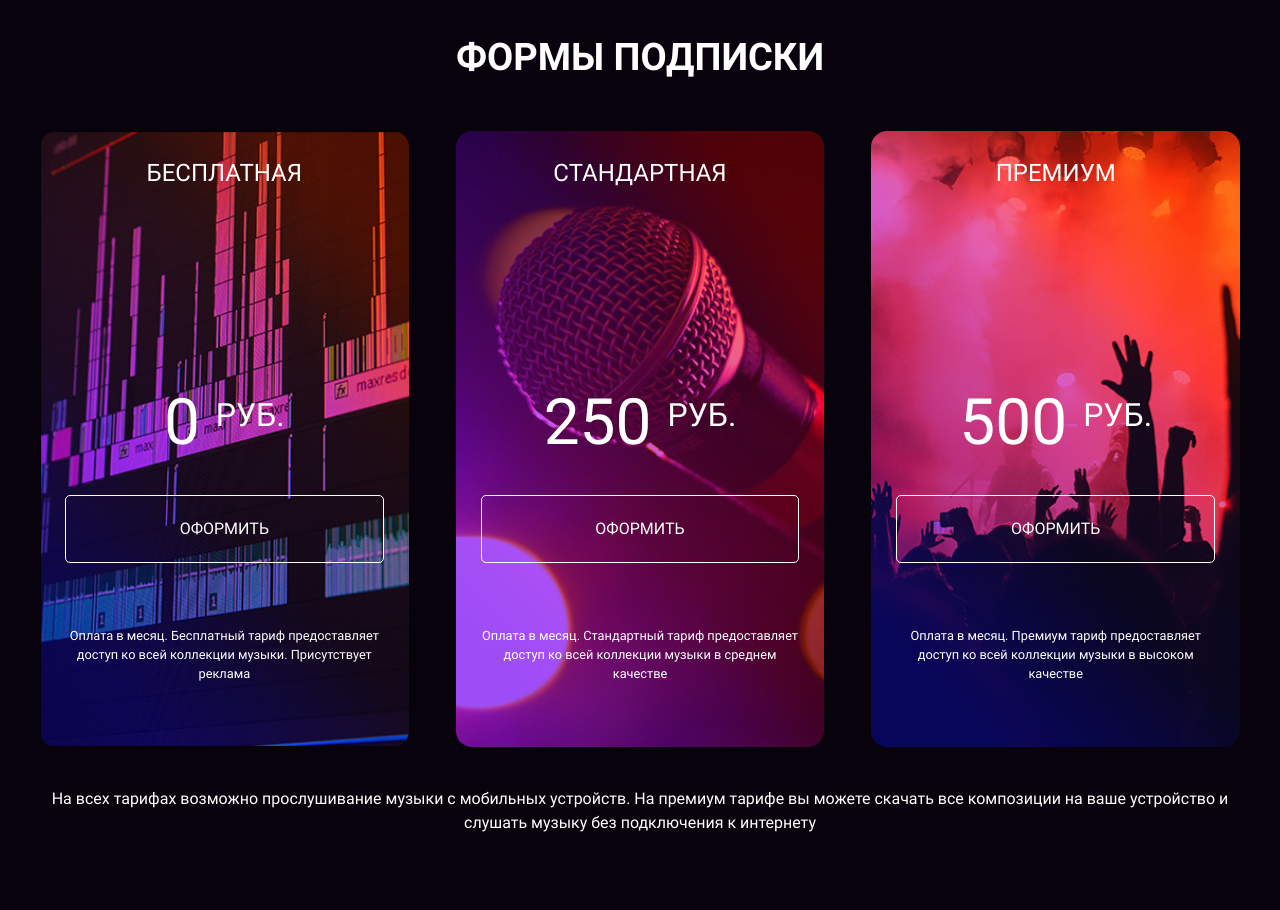
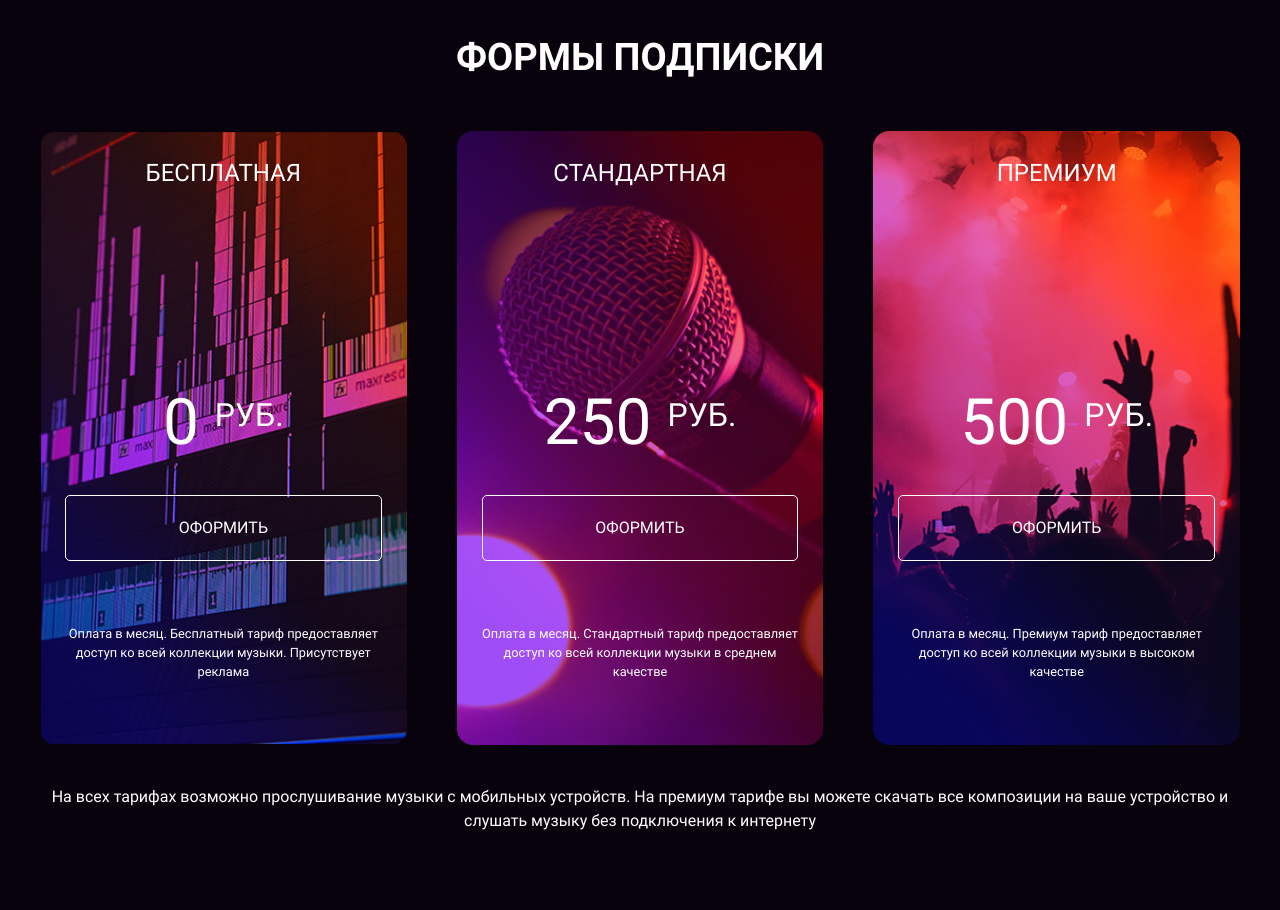
Before and after one commit to a-gunderin/layout-music-box, a website: page src/index.html in a window 1280 px wide. Shown: the part 820-1730 px from the top of the page. Drawn offline with nearby package versions, Linux system fonts and the light colour scheme.

Commit message:
Trying to pass hexlet-check 9

```diff
--- a/src/css/atomic.css
+++ b/src/css/atomic.css
@@ -205,9 +205,6 @@
 .H\(62px\) {
   height: 62px;
 }
-.H\(66px\) {
-  height: 66px;
-}
 .List\(n\) {
   list-style-type: none;
 }
@@ -346,8 +343,8 @@
 .Maw\(333px\) {
   max-width: 333px;
 }
-.Maw\(368\.6px\) {
-  max-width: 368.6px;
+.Maw\(366\.6px\) {
+  max-width: 366.6px;
 }
 .Maw\(55px\) {
   max-width: 55px;
@@ -382,6 +379,9 @@
 .Pt\(200px\) {
   padding-top: 200px;
 }
+.Pt\(20px\) {
+  padding-top: 20px;
+}
 .Pt\(250px\) {
   padding-top: 250px;
 }
@@ -400,6 +400,9 @@
 .Pend\(20px\) {
   padding-right: 20px;
 }
+.Pend\(30px\) {
+  padding-right: 30px;
+}
 .Pend\(32px\) {
   padding-right: 32px;
 }
@@ -411,6 +414,9 @@
 }
 .Pb\(200px\) {
   padding-bottom: 200px;
+}
+.Pb\(20px\) {
+  padding-bottom: 20px;
 }
 .Pb\(220px\) {
   padding-bottom: 220px;
@@ -438,6 +444,9 @@
 }
 .Pstart\(22px\) {
   padding-left: 22px;
+}
+.Pstart\(30px\) {
+  padding-left: 30px;
 }
 .Pstart\(32px\) {
   padding-left: 32px;
--- a/src/index.html
+++ b/src/index.html
@@ -48,31 +48,31 @@
 		<section id="page-pricing" class="Pt(100px) Pb(80px) Pb(100px)--lg">
 			<h2 class="Ta(c) Fz(38px) Lh(57px) Tt(u) Mt(0) Mb(45px) Fz(18px)--md Lh(27px)--md">Формы подписки</h2>
 			<div class="Maw(1200px) Mstart(a) Mend(a) Mb(40px) Pstart(20px) Pend(20px) D(f) Jc(sb) Ta(c) Fld(c)--lg Ai(c)--lg">
-				<div class="Maw(368.6px) W(100%) Bdrs(16px) Bgi(subscribe_1) Bgr(nr) Bgz(cv) Mb(50px)--lg">
+				<div class="Maw(366.6px) W(100%) Bdrs(16px) Bgi(subscribe_1) Bgr(nr) Bgz(cv) Mb(50px)--lg">
 					<h3 class="Mt(24px) Mb(200px) Tt(u) Fz(24px) Fw(400) Lh(36px) Mt(16px)--lg Fz(16px)--lg Lh(24px)--lg">Бесплатная</h3>
 					<p class="D(f) Jc(c) Mt(0) Mb(40px)">
 						<span class="Fz(64px) Mend(16px) Lh(100%)">0</span>
 						<span class="Fz(32px) Lh(150%)">РУБ.</span>
 					</p>
-					<a href="#" class="btn D(f) Jc(c) Ai(c) H(66px) Td(n) Tt(u) C(white) Mstart(25px) Mend(25px) Mb(63px) Bdw(1px) Bdc(white) Bds(s) Bdrs(5px)">Оформить</a>
+					<a href="#" class="btn D(f) Jc(c) Ai(c) Pt(20px) Pb(20px) Pstart(30px) Pend(30px) Td(n) Tt(u) C(white) Mstart(25px) Mend(25px) Mb(63px) Bdw(1px) Bdc(white) Bds(s) Bdrs(5px) Lh(150%)">Оформить</a>
 					<p class="Mstart(25px) Mend(25px) Mt(0) Mb(63px) Fz(12.8px) Lh(150%)">Оплата в месяц. Бесплатный тариф предоставляет доступ ко всей коллекции музыки. Присутствует реклама</p>
 				</div>
-				<div class="Maw(368.6px) W(100%) Bdrs(16px) Bgi(subscribe_2) Bgr(nr) Bgz(cv) Mb(50px)--lg">
+				<div class="Maw(366.6px) W(100%) Bdrs(16px) Bgi(subscribe_2) Bgr(nr) Bgz(cv) Mb(50px)--lg">
 					<h3 class="Mt(24px) Mb(200px) Tt(u) Fz(24px) Fw(400) Lh(36px) Mt(16px)--lg Fz(16px)--lg Lh(24px)--lg">Стандартная</h3>
 					<p class="D(f) Jc(c) Mt(0) Mb(40px)">
 						<span class="Fz(64px) Mend(16px) Lh(100%)">250</span>
 						<span class="Fz(32px) Lh(150%)">РУБ.</span>
 					</p>
-					<a href="#" class="btn D(f) Jc(c) Ai(c) H(66px) Td(n) Tt(u) C(white) Mstart(25px) Mend(25px) Mb(63px) Bdw(1px) Bdc(white) Bds(s) Bdrs(5px)">Оформить</a>
+					<a href="#" class="btn D(f) Jc(c) Ai(c) Pt(20px) Pb(20px) Pstart(30px) Pend(30px) Td(n) Tt(u) C(white) Mstart(25px) Mend(25px) Mb(63px) Bdw(1px) Bdc(white) Bds(s) Bdrs(5px) Lh(150%)">Оформить</a>
 					<p class="Mstart(25px) Mend(25px) Mt(0) Mb(63px) Fz(12.8px) Lh(150%)">Оплата в месяц. Стандартный тариф предоставляет доступ ко всей коллекции музыки в среднем качестве</p>
 				</div>
-				<div class="Maw(368.6px) W(100%) Bdrs(16px) Bgi(subscribe_3) Bgr(nr) Bgz(cv)">
+				<div class="Maw(366.6px) W(100%) Bdrs(16px) Bgi(subscribe_3) Bgr(nr) Bgz(cv)">
 					<h3 class="Mt(24px) Mb(200px) Tt(u) Fz(24px) Fw(400) Lh(36px) Mt(16px)--lg Fz(16px)--lg Lh(24px)--lg">Премиум</h3>
 					<p class="D(f) Jc(c) Mt(0) Mb(40px)">
 						<span class="Fz(64px) Mend(16px) Lh(100%)">500</span>
 						<span class="Fz(32px) Lh(150%)">РУБ.</span>
 					</p>
-					<a href="#" class="btn D(f) Jc(c) Ai(c) H(66px) Td(n) Tt(u) C(white) Mstart(25px) Mend(25px) Mb(63px) Bdw(1px) Bdc(white) Bds(s) Bdrs(5px)">Оформить</a>
+					<a href="#" class="btn D(f) Jc(c) Ai(c) Pt(20px) Pb(20px) Pstart(30px) Pend(30px) Td(n) Tt(u) C(white) Mstart(25px) Mend(25px) Mb(63px) Bdw(1px) Bdc(white) Bds(s) Bdrs(5px) Lh(150%)">Оформить</a>
 					<p class="Mstart(25px) Mend(25px) Mt(0) Mb(63px) Fz(12.8px) Lh(150%)">Оплата в месяц. Премиум тариф предоставляет доступ ко всей коллекции музыки в высоком качестве</p>
 				</div>
 			</div>
```
